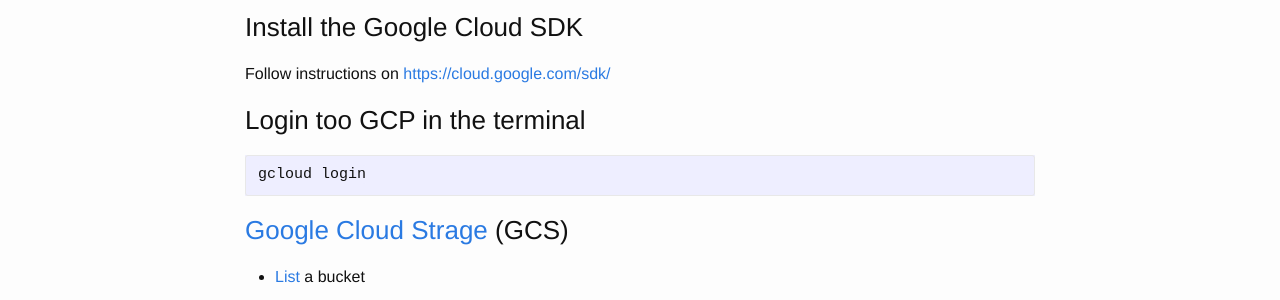
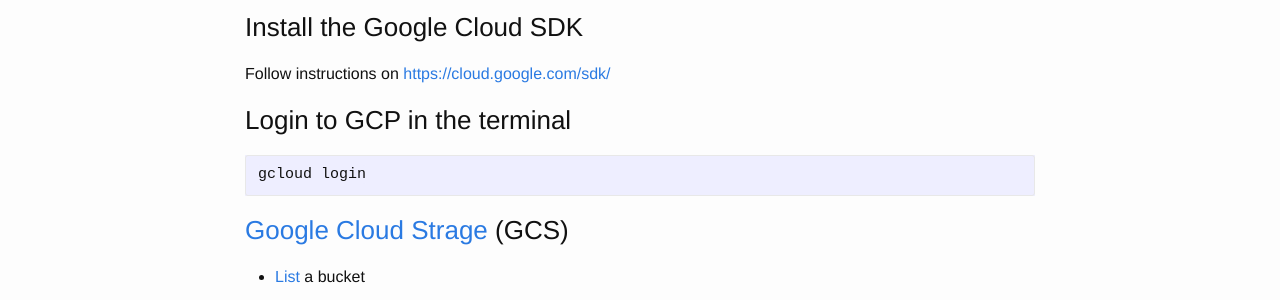
Before and after one commit to zyxue/zyxue.github.io, a Jekyll site: the page built from _posts/2016-03-03-notes-on-google-cloud-platform.md, in a window 1280 px wide and 900 px high. Shown: the part 231-531 px from the top of the window. Built offline with Jekyll 4.4.1, drawn with Linux system fonts in a browser that asks for light colours; comment, search, counter and statistics services are not loaded.

Commit message:
fixed a typo in _posts/2016-03-03-notes-on-google-cloud-platform.md

```diff
--- a/_posts/2016-03-03-notes-on-google-cloud-platform.md
+++ b/_posts/2016-03-03-notes-on-google-cloud-platform.md
@@ -12,7 +12,7 @@
 
 Follow instructions on [https://cloud.google.com/sdk/](https://cloud.google.com/sdk/)
 
-### Login too GCP in the terminal
+### Login to GCP in the terminal
 
     gcloud login
 
```
